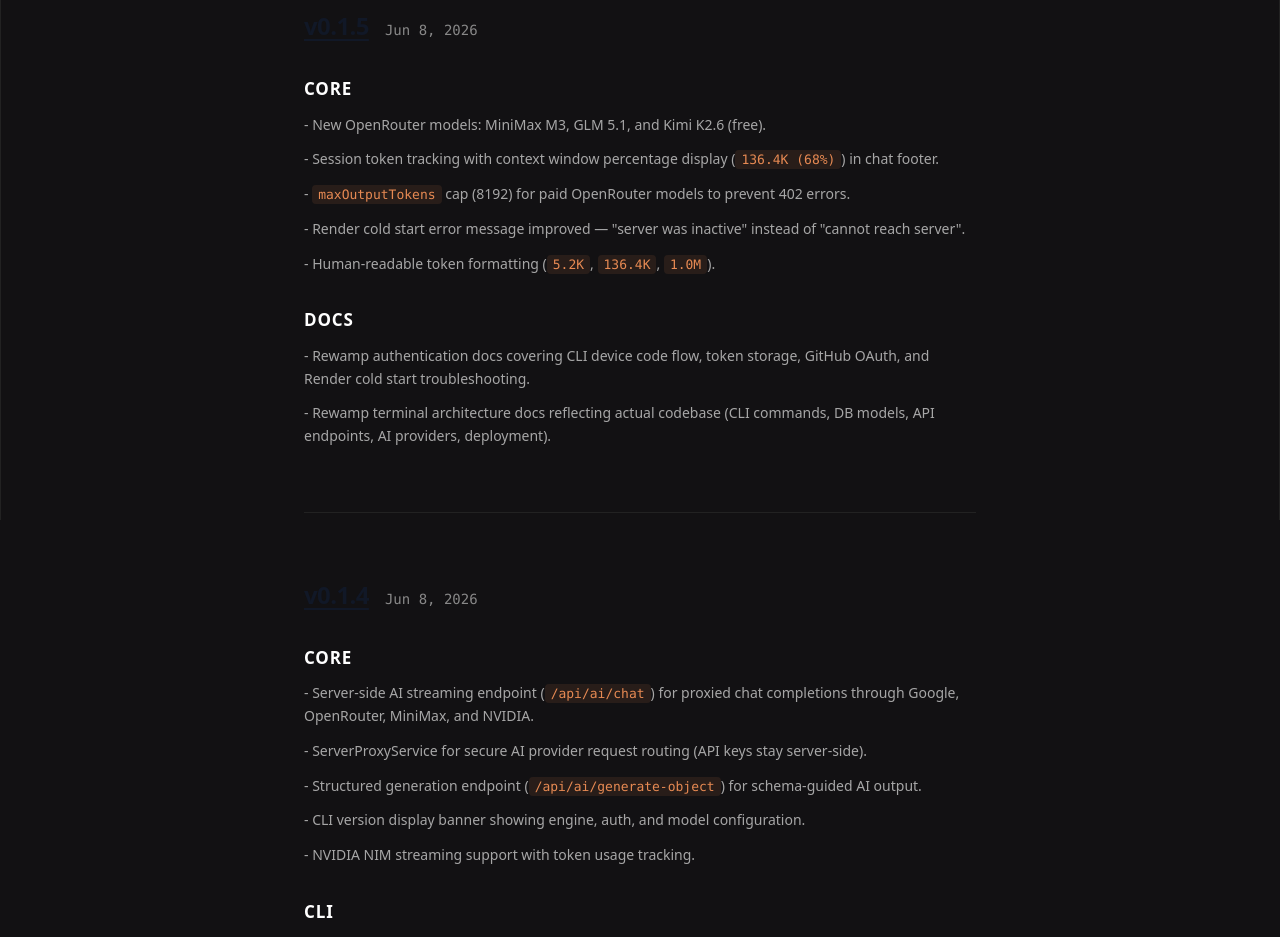
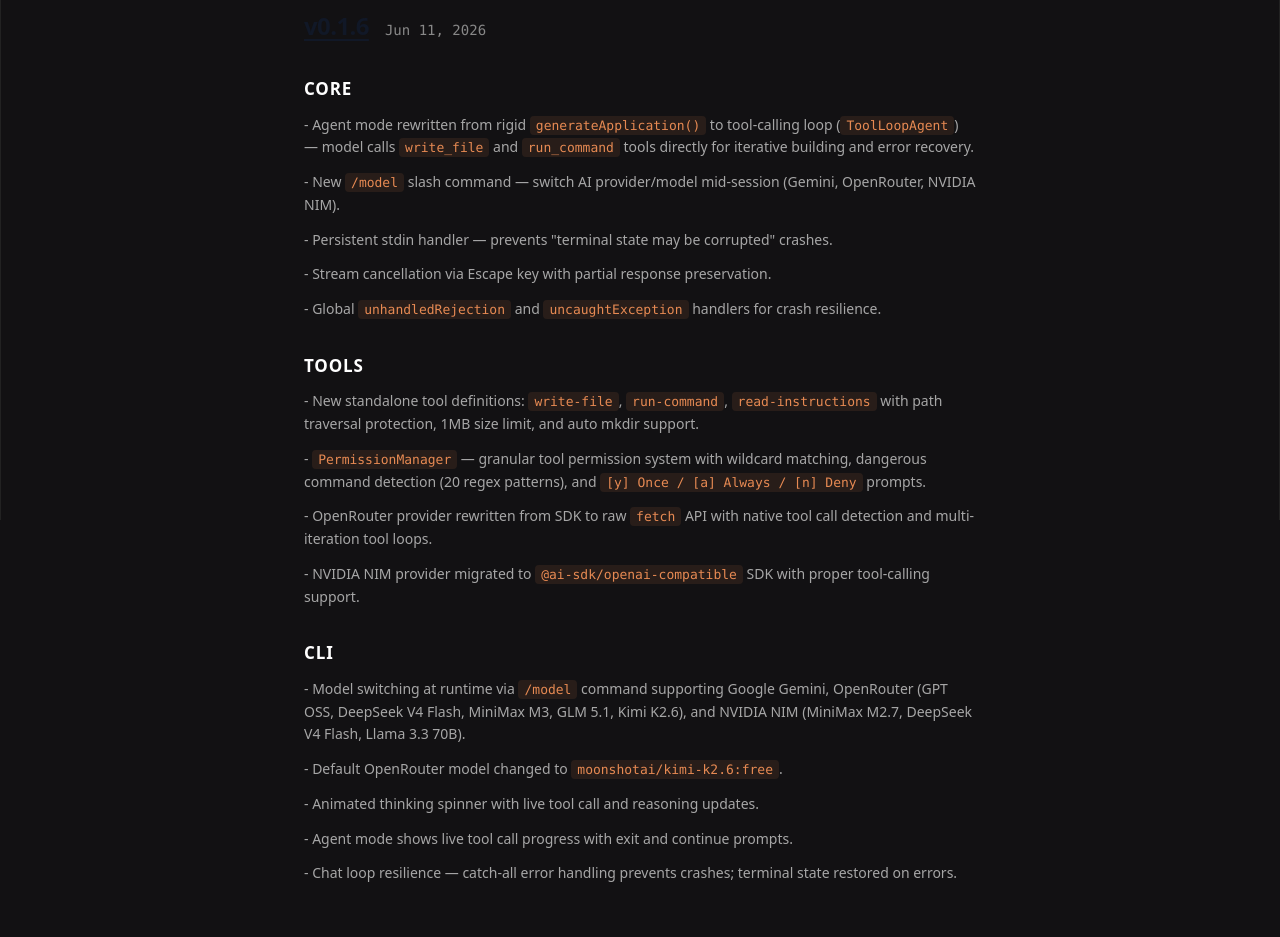
Before and after one commit to yashdev9274/supercli, a Next.js app in the folder apps/web/: page /changelog in a window 1280 px wide. Shown: the part 280-1217 px from the top of the page. Built offline with nearby package versions, Linux system fonts and the light colour scheme; no server answers.

Commit message:
feat: framed exit handler, curl install script, changelog v0.1.6

```diff
--- a/apps/web/app/(pages)/changelog/page.tsx
+++ b/apps/web/app/(pages)/changelog/page.tsx
@@ -18,6 +18,58 @@
         </p>
 
         <div className="space-y-16">
+          <section>
+            <div className="flex items-baseline gap-4 mb-8">
+              <h2 className="text-[24px] font-semibold tracking-tight">
+                <a
+                  href="https://github.com/yashdev9274/supercli/releases/tag/v0.1.6"
+                  target="_blank"
+                  rel="noopener noreferrer"
+                  className="hover:text-primary underline underline-offset-4 transition-colors"
+                >
+                  v0.1.6
+                </a>
+              </h2>
+              <span className="text-[14px] text-muted-foreground font-mono">Jun 11, 2026</span>
+            </div>
+
+            <div className="space-y-8">
+              <div>
+                <h3 className="text-[17px] text-white font-semibold mb-3 text-muted-foreground uppercase tracking-wider">Core</h3>
+                <ul className="space-y-3 text-[14px] leading-relaxed text-foreground/85">
+                  <li>- Agent mode rewritten from rigid <code className="text-primary bg-primary/10 px-1.5 py-0.5 rounded text-[13px] font-mono">generateApplication()</code> to tool-calling loop (<code className="text-primary bg-primary/10 px-1.5 py-0.5 rounded text-[13px] font-mono">ToolLoopAgent</code>) — model calls <code className="text-primary bg-primary/10 px-1.5 py-0.5 rounded text-[13px] font-mono">write_file</code> and <code className="text-primary bg-primary/10 px-1.5 py-0.5 rounded text-[13px] font-mono">run_command</code> tools directly for iterative building and error recovery.</li>
+                  <li>- New <code className="text-primary bg-primary/10 px-1.5 py-0.5 rounded text-[13px] font-mono">/model</code> slash command — switch AI provider/model mid-session (Gemini, OpenRouter, NVIDIA NIM).</li>
+                  <li>- Persistent stdin handler — prevents "terminal state may be corrupted" crashes.</li>
+                  <li>- Stream cancellation via Escape key with partial response preservation.</li>
+                  <li>- Global <code className="text-primary bg-primary/10 px-1.5 py-0.5 rounded text-[13px] font-mono">unhandledRejection</code> and <code className="text-primary bg-primary/10 px-1.5 py-0.5 rounded text-[13px] font-mono">uncaughtException</code> handlers for crash resilience.</li>
+                </ul>
+              </div>
+
+              <div>
+                <h3 className="text-[17px] text-white font-semibold mb-3 text-muted-foreground uppercase tracking-wider">Tools</h3>
+                <ul className="space-y-3 text-[14px] leading-relaxed text-foreground/85">
+                  <li>- New standalone tool definitions: <code className="text-primary bg-primary/10 px-1.5 py-0.5 rounded text-[13px] font-mono">write-file</code>, <code className="text-primary bg-primary/10 px-1.5 py-0.5 rounded text-[13px] font-mono">run-command</code>, <code className="text-primary bg-primary/10 px-1.5 py-0.5 rounded text-[13px] font-mono">read-instructions</code> with path traversal protection, 1MB size limit, and auto mkdir support.</li>
+                  <li>- <code className="text-primary bg-primary/10 px-1.5 py-0.5 rounded text-[13px] font-mono">PermissionManager</code> — granular tool permission system with wildcard matching, dangerous command detection (20 regex patterns), and <code className="text-primary bg-primary/10 px-1.5 py-0.5 rounded text-[13px] font-mono">[y] Once / [a] Always / [n] Deny</code> prompts.</li>
+                  <li>- OpenRouter provider rewritten from SDK to raw <code className="text-primary bg-primary/10 px-1.5 py-0.5 rounded text-[13px] font-mono">fetch</code> API with native tool call detection and multi-iteration tool loops.</li>
+                  <li>- NVIDIA NIM provider migrated to <code className="text-primary bg-primary/10 px-1.5 py-0.5 rounded text-[13px] font-mono">@ai-sdk/openai-compatible</code> SDK with proper tool-calling support.</li>
+                </ul>
+              </div>
+
+              <div>
+                <h3 className="text-[17px] text-white font-semibold mb-3 text-muted-foreground uppercase tracking-wider">CLI</h3>
+                <ul className="space-y-3 text-[14px] leading-relaxed text-foreground/85">
+                  <li>- Model switching at runtime via <code className="text-primary bg-primary/10 px-1.5 py-0.5 rounded text-[13px] font-mono">/model</code> command supporting Google Gemini, OpenRouter (GPT OSS, DeepSeek V4 Flash, MiniMax M3, GLM 5.1, Kimi K2.6), and NVIDIA NIM (MiniMax M2.7, DeepSeek V4 Flash, Llama 3.3 70B).</li>
+                  <li>- Default OpenRouter model changed to <code className="text-primary bg-primary/10 px-1.5 py-0.5 rounded text-[13px] font-mono">moonshotai/kimi-k2.6:free</code>.</li>
+                  <li>- Animated thinking spinner with live tool call and reasoning updates.</li>
+                  <li>- Agent mode shows live tool call progress with exit and continue prompts.</li>
+                  <li>- Chat loop resilience — catch-all error handling prevents crashes; terminal state restored on errors.</li>
+                </ul>
+              </div>
+            </div>
+          </section>
+
+          <hr className="border-border" />
+
           <section>
             <div className="flex items-baseline gap-4 mb-8">
               <h2 className="text-[24px] font-semibold tracking-tight">
--- a/apps/web/components/homepage/hero.tsx
+++ b/apps/web/components/homepage/hero.tsx
@@ -8,7 +8,7 @@
 type InstallMethod = 'curl' | 'npm' | 'bun' | 'brew' | 'npx';
 
 const installCommands: Record<InstallMethod, { command: string; highlight: string }> = {
-  curl: { command: 'curl -fsSL https://supercode.vercel.app/install', highlight: 'supercode.vercel.app/install' },
+  curl: { command: 'curl -fsSL https://supercli.vercel.app/install', highlight: 'supercli.vercel.app/install' },
   npm: { command: 'npm install -g supercode-cli', highlight: 'supercode-cli' },
   bun: { command: 'bun install -g supercode-cli', highlight: 'supercode-cli' },
   npx: { command: 'npx supercode-cli', highlight: 'supercode-cli' },
@@ -45,7 +45,7 @@
           {/* Version tag */}
           <div className="flex justify-center mb-4">
             <div className="px-3 py-1 bg-primary/10 text-primary text-[12px] font-mono rounded-md">
-              v0.1.5-beta
+              v0.1.6-beta
             </div>
           </div>
 
```
Also changed, not shown: 2 other files (tests, documents, lock files or other folders).
